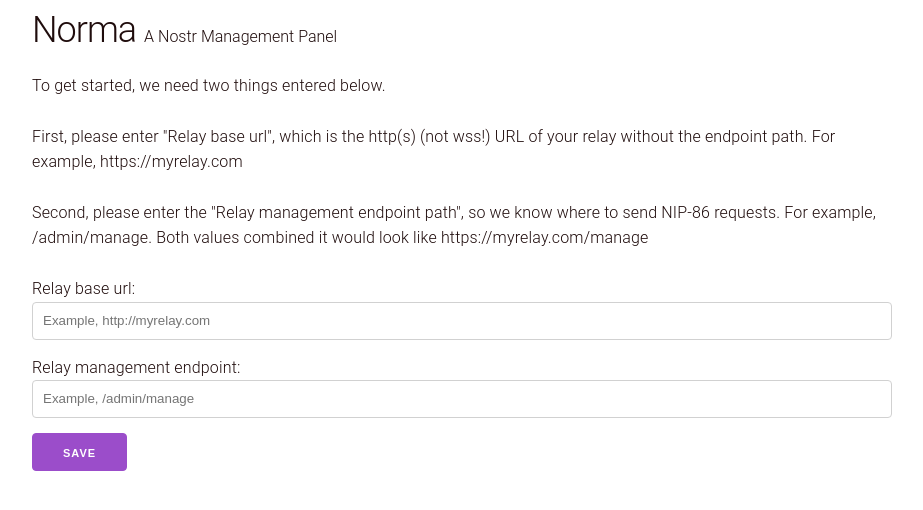
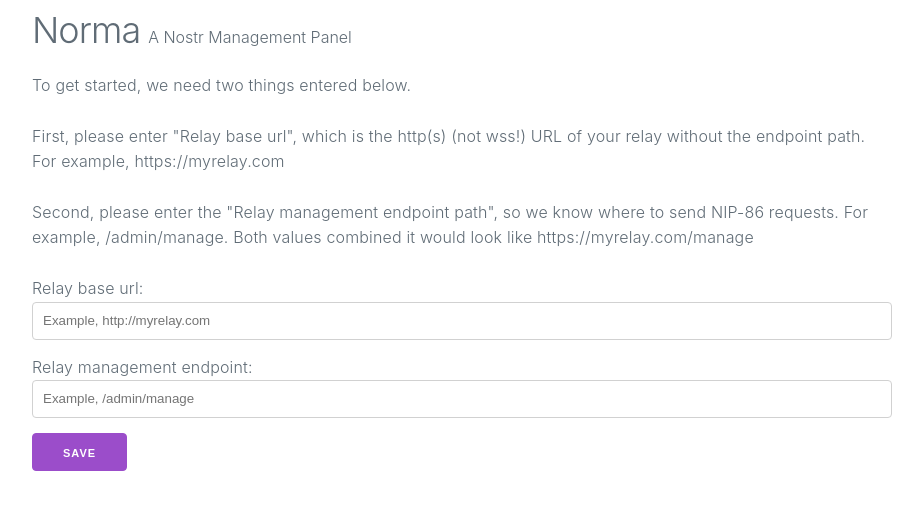
Before and after one commit to Vin-it/norma, a React app: page / in a window 1280 px wide. Shown: the top 510 px of the page, without its empty margins (178-1101 px from the left). Built offline with nearby package versions, Linux system fonts and the light colour scheme; the HTML template or start-up script is replaced by a standard one.

Commit message:
chore: tweaks to the font

```diff
--- a/src/App.css
+++ b/src/App.css
@@ -3,7 +3,8 @@
   overflow: hidden;
   position: relative;
   width: 100%;
-  color: #1f0c0c;
+  color: #606c76;
+  font-family: Inter, Avenir, Helvetica, Arial, sans-serif;
 }
 
 .wrapper .container {
@@ -67,7 +68,7 @@ h2 {
 
 a {
   text-decoration: none;
-  color: #1f0c0c;
+  color: #606c76;
 }
 
 .metadata {
```
